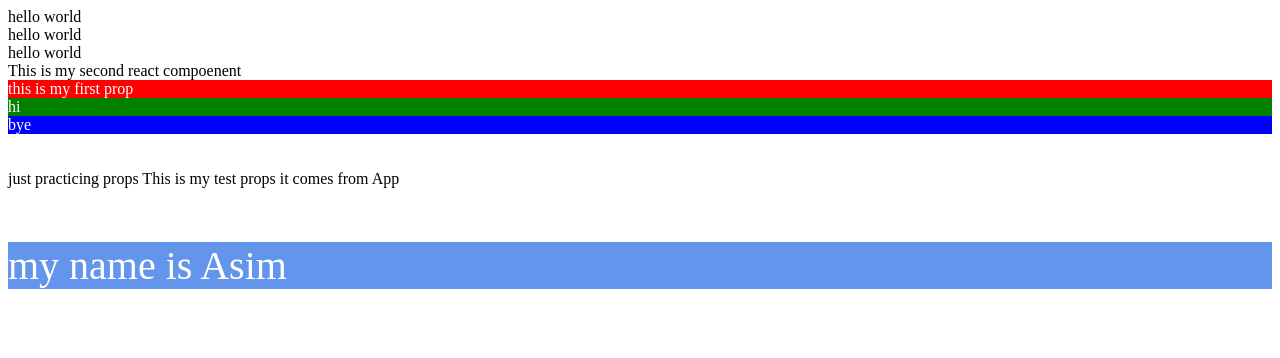
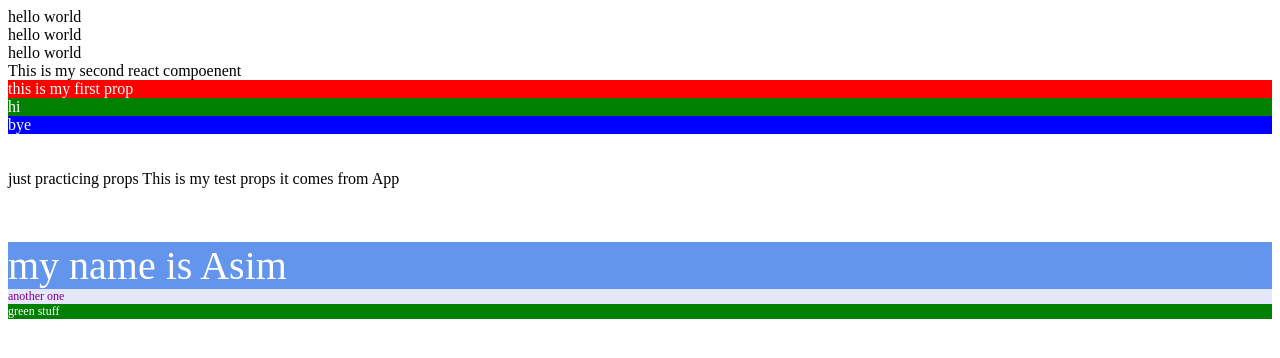
Before and after one commit to asimkamalk/react-with-tailwindCSS, a React (Vite) app in the folder Task/: page / in a window 1280 px wide. Shown: the top 358 px of the page. Built offline with nearby package versions, Linux system fonts and the light colour scheme.

Commit message:
added ternary operator for styling

```diff
--- a/Task/src/App.jsx
+++ b/Task/src/App.jsx
@@ -51,7 +51,7 @@ const Box = (props) => {
       style={{
         backgroundColor: bgColor,
         color: textColor,
-        fontSize: "40px",
+        fontSize: large ? "40px" : "12px",
       }}
     >
       {label}
@@ -83,7 +83,18 @@ function App() {
         textColor="White"
         large={true}
       />
-      {/* <Box label="another one" bgColor="lavender" textColor="purple" /> */}
+      <Box
+        label="another one"
+        bgColor="lavender"
+        textColor="purple"
+        large={false}
+      />
+      <Box
+        label="green stuff"
+        bgColor="green"
+        textColor="white"
+        large={false}
+      />
     </>
   );
 }
```
